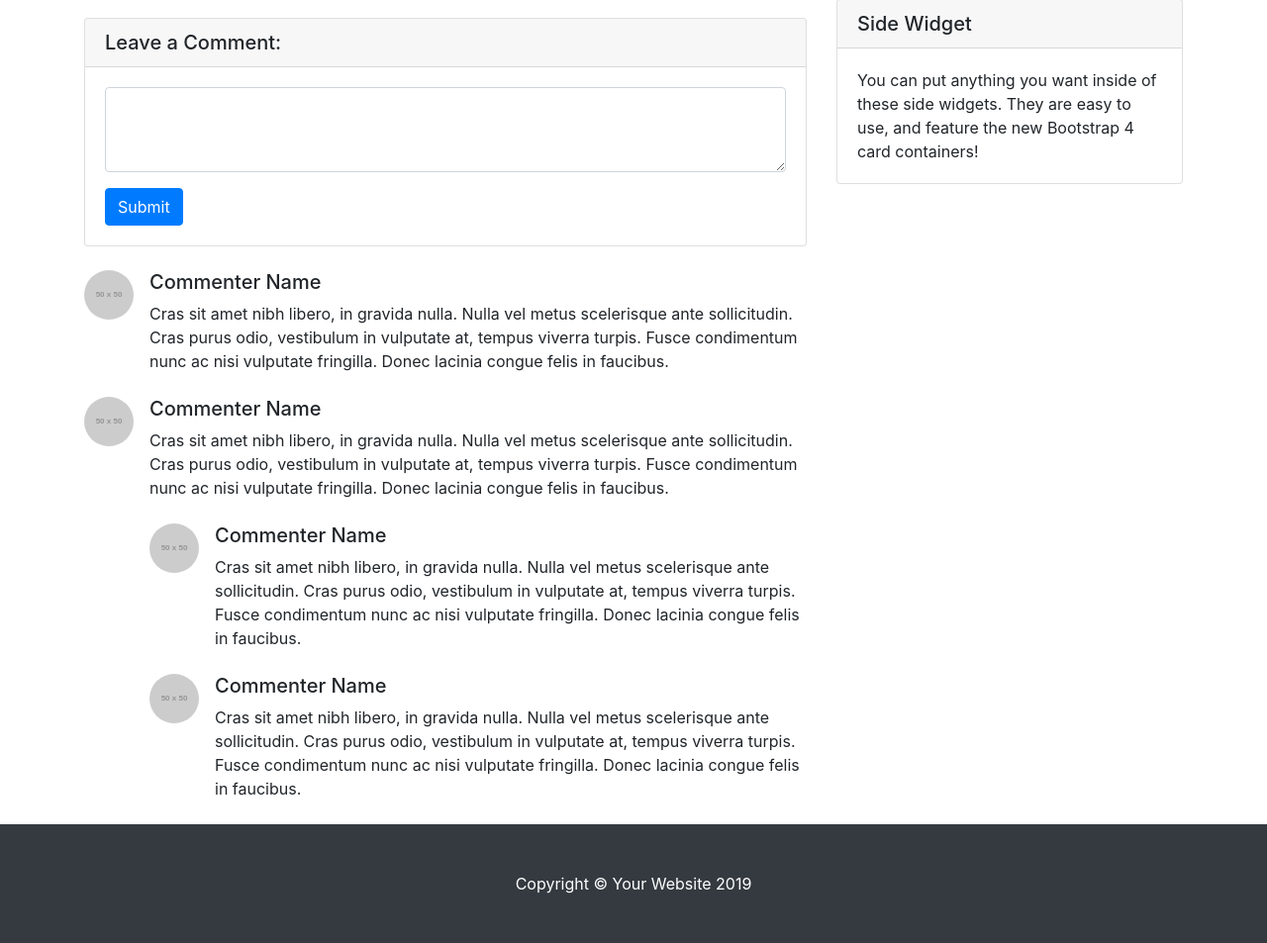
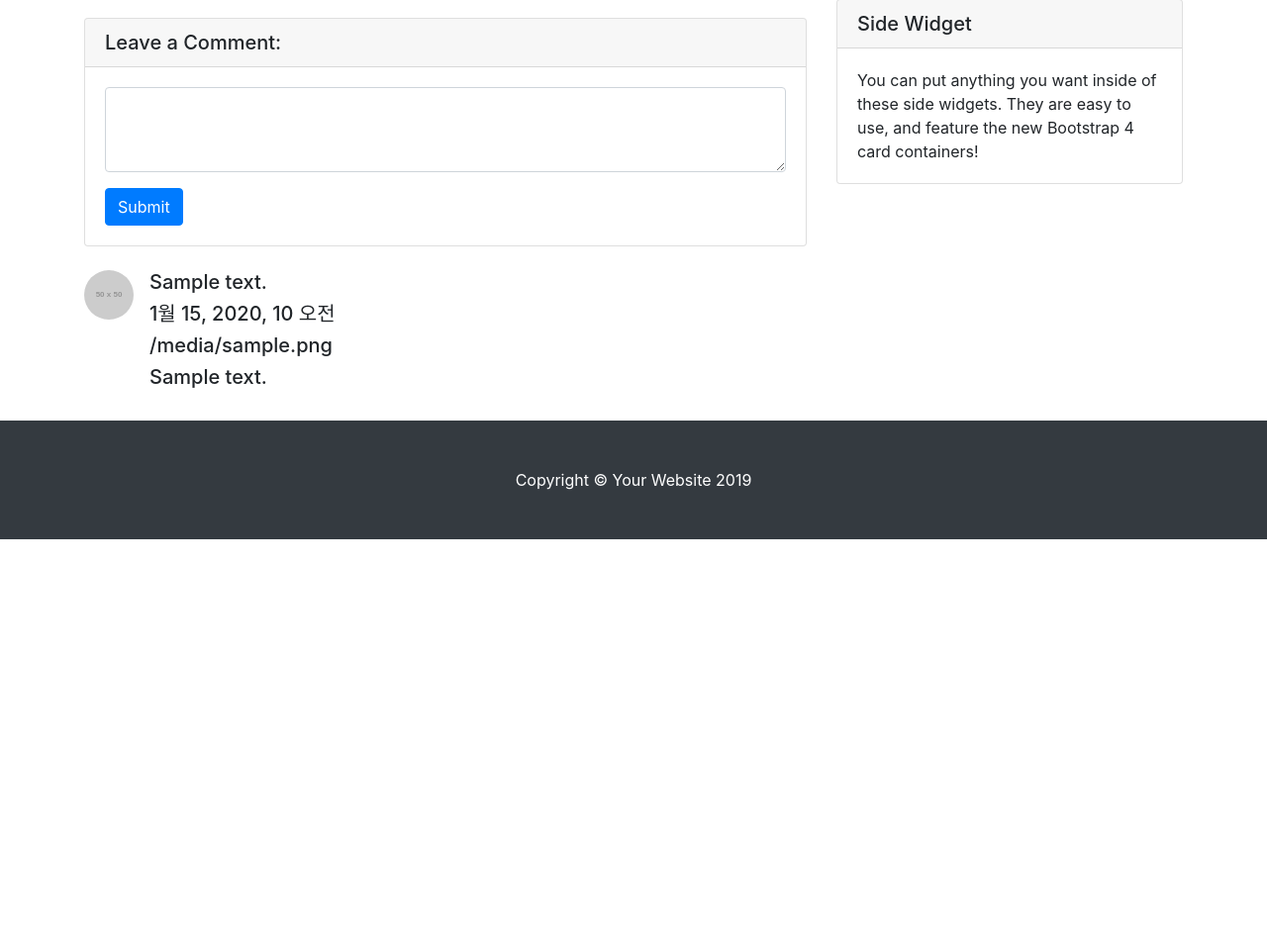
Before and after one commit to likelionknut/opentutorials_django, a Django app: template blogapp/templates/detail.html in a window 1280 px wide. Shown: the part 421-1374 px from the top of the page at 99% size. After the commit the page ends 966 px from the top, so only its background shows below. Run offline with Django 3.2, Linux system fonts and the light colour scheme; the template is opened without the code that fills it: most values are stand-ins (such as "Sample title", 1, 10 or a date in 2020); grey boxes labelled with a size stand in for pictures from a placeholder-image service; parts of the project's set-up code (start-up, migrations or seed data) failed here and were passed over; some libraries are stand-ins or nearby versions.

Commit message:
modified 'comments' 댓글 불러와서 출력 'detail.html'

```diff
--- a/blogapp/templates/detail.html
+++ b/blogapp/templates/detail.html
@@ -131,48 +131,63 @@
                 </div>
             </div>
 
+            {% for comment in comments %}
+
             <!-- Single Comment -->
             <div class="media mb-4">
                 <img class="d-flex mr-3 rounded-circle" src="http://placehold.it/50x50" alt="">
                 <div class="media-body">
-                    <h5 class="mt-0">Commenter Name</h5>
-                    Cras sit amet nibh libero, in gravida nulla. Nulla vel metus scelerisque ante sollicitudin. Cras
-                    purus odio, vestibulum in vulputate at, tempus viverra turpis. Fusce condimentum nunc ac nisi
-                    vulputate fringilla. Donec lacinia congue felis in faucibus.
+                    <h5 class="mt-0">{{ comment.comment_user }}</h5>
+                    <h5 class="mt-0">{{ comment.comment_date }}</h5>
+                    <h5 class="mt-0">{{ comment.comment_thumbnail_url }}</h5>
+                    <h5 class="mt-0">{{ comment.comment_textfield }}</h5>
                 </div>
             </div>
 
-            <!-- Comment with nested comments -->
-            <div class="media mb-4">
-                <img class="d-flex mr-3 rounded-circle" src="http://placehold.it/50x50" alt="">
-                <div class="media-body">
-                    <h5 class="mt-0">Commenter Name</h5>
-                    Cras sit amet nibh libero, in gravida nulla. Nulla vel metus scelerisque ante sollicitudin. Cras
-                    purus odio, vestibulum in vulputate at, tempus viverra turpis. Fusce condimentum nunc ac nisi
-                    vulputate fringilla. Donec lacinia congue felis in faucibus.
+            {% endfor %}
 
-                    <div class="media mt-4">
-                        <img class="d-flex mr-3 rounded-circle" src="http://placehold.it/50x50" alt="">
-                        <div class="media-body">
-                            <h5 class="mt-0">Commenter Name</h5>
-                            Cras sit amet nibh libero, in gravida nulla. Nulla vel metus scelerisque ante sollicitudin.
-                            Cras purus odio, vestibulum in vulputate at, tempus viverra turpis. Fusce condimentum nunc
-                            ac nisi vulputate fringilla. Donec lacinia congue felis in faucibus.
-                        </div>
-                    </div>
-
-                    <div class="media mt-4">
-                        <img class="d-flex mr-3 rounded-circle" src="http://placehold.it/50x50" alt="">
-                        <div class="media-body">
-                            <h5 class="mt-0">Commenter Name</h5>
-                            Cras sit amet nibh libero, in gravida nulla. Nulla vel metus scelerisque ante sollicitudin.
-                            Cras purus odio, vestibulum in vulputate at, tempus viverra turpis. Fusce condimentum nunc
-                            ac nisi vulputate fringilla. Donec lacinia congue felis in faucibus.
-                        </div>
-                    </div>
-
-                </div>
-            </div>
+{#            <!-- Single Comment -->#}
+{#            <div class="media mb-4">#}
+{#                <img class="d-flex mr-3 rounded-circle" src="http://placehold.it/50x50" alt="">#}
+{#                <div class="media-body">#}
+{#                    <h5 class="mt-0">Commenter Name</h5>#}
+{#                    Cras sit amet nibh libero, in gravida nulla. Nulla vel metus scelerisque ante sollicitudin. Cras#}
+{#                    purus odio, vestibulum in vulputate at, tempus viverra turpis. Fusce condimentum nunc ac nisi#}
+{#                    vulputate fringilla. Donec lacinia congue felis in faucibus.#}
+{#                </div>#}
+{#            </div>#}
+{##}
+{#            <!-- Comment with nested comments -->#}
+{#            <div class="media mb-4">#}
+{#                <img class="d-flex mr-3 rounded-circle" src="http://placehold.it/50x50" alt="">#}
+{#                <div class="media-body">#}
+{#                    <h5 class="mt-0">Commenter Name</h5>#}
+{#                    Cras sit amet nibh libero, in gravida nulla. Nulla vel metus scelerisque ante sollicitudin. Cras#}
+{#                    purus odio, vestibulum in vulputate at, tempus viverra turpis. Fusce condimentum nunc ac nisi#}
+{#                    vulputate fringilla. Donec lacinia congue felis in faucibus.#}
+{##}
+{#                    <div class="media mt-4">#}
+{#                        <img class="d-flex mr-3 rounded-circle" src="http://placehold.it/50x50" alt="">#}
+{#                        <div class="media-body">#}
+{#                            <h5 class="mt-0">Commenter Name</h5>#}
+{#                            Cras sit amet nibh libero, in gravida nulla. Nulla vel metus scelerisque ante sollicitudin.#}
+{#                            Cras purus odio, vestibulum in vulputate at, tempus viverra turpis. Fusce condimentum nunc#}
+{#                            ac nisi vulputate fringilla. Donec lacinia congue felis in faucibus.#}
+{#                        </div>#}
+{#                    </div>#}
+{##}
+{#                    <div class="media mt-4">#}
+{#                        <img class="d-flex mr-3 rounded-circle" src="http://placehold.it/50x50" alt="">#}
+{#                        <div class="media-body">#}
+{#                            <h5 class="mt-0">Commenter Name</h5>#}
+{#                            Cras sit amet nibh libero, in gravida nulla. Nulla vel metus scelerisque ante sollicitudin.#}
+{#                            Cras purus odio, vestibulum in vulputate at, tempus viverra turpis. Fusce condimentum nunc#}
+{#                            ac nisi vulputate fringilla. Donec lacinia congue felis in faucibus.#}
+{#                        </div>#}
+{#                    </div>#}
+{##}
+{#                </div>#}
+{#            </div>#}
 
         </div>
 
```
